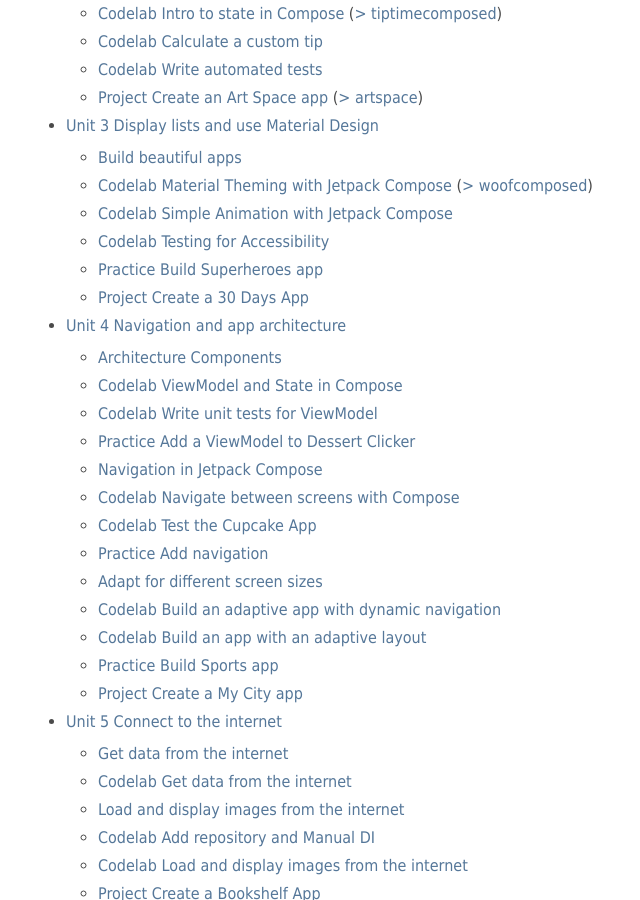
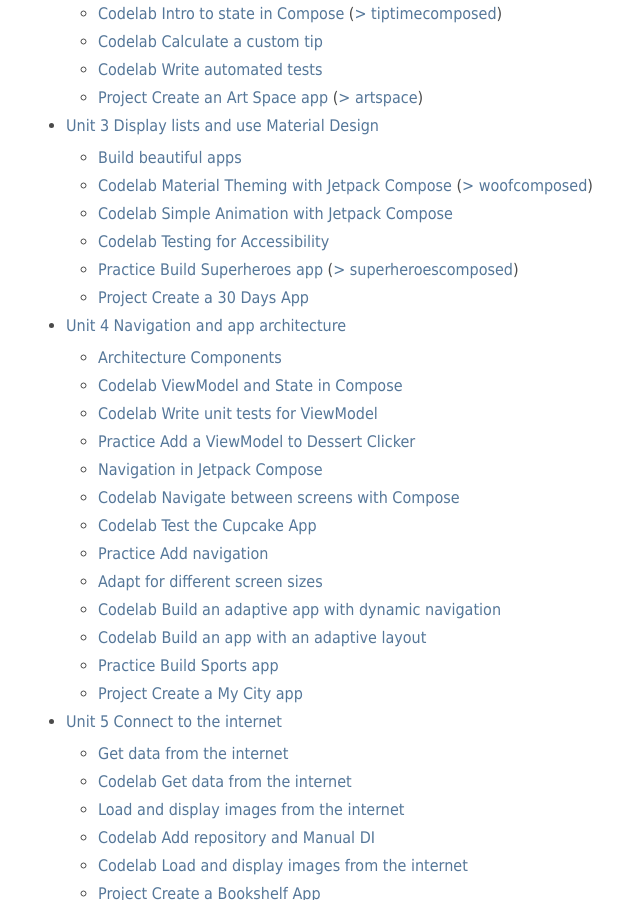
Before and after one commit to mspath/mspath.github.io, a Jekyll site: the page built from courses/android.md, in a window 1280 px wide and 900 px high, scrolled down 420 px. Shown: the whole window, without its empty margins (30-670 px from the left). Built offline with Jekyll 4.4.1, drawn with Linux system fonts in a browser that asks for light colours.

Commit message:
add superheroes

```diff
--- a/courses/android.md
+++ b/courses/android.md
@@ -21,7 +21,7 @@
   - [Codelab Material Theming with Jetpack Compose](https://developer.android.com/codelabs/basic-android-kotlin-compose-material-theming) ([> woofcomposed](https://github.com/mspath/woofcomposed))
   - [Codelab Simple Animation with Jetpack Compose](https://developer.android.com/codelabs/basic-android-kotlin-compose-woof-animation)
   - [Codelab Testing for Accessibility](https://developer.android.com/codelabs/basic-android-kotlin-compose-test-accessibility)
-  - [Practice Build Superheroes app](https://developer.android.com/codelabs/basic-android-kotlin-compose-practice-superheroes)
+  - [Practice Build Superheroes app](https://developer.android.com/codelabs/basic-android-kotlin-compose-practice-superheroes) ([> superheroescomposed](https://github.com/mspath/superheroescomposed))
   - [Project Create a 30 Days App](https://developer.android.com/codelabs/basic-android-kotlin-compose-30-days)
 
 - [Unit 4 Navigation and app architecture](https://developer.android.com/courses/android-basics-compose/unit-4)
```
